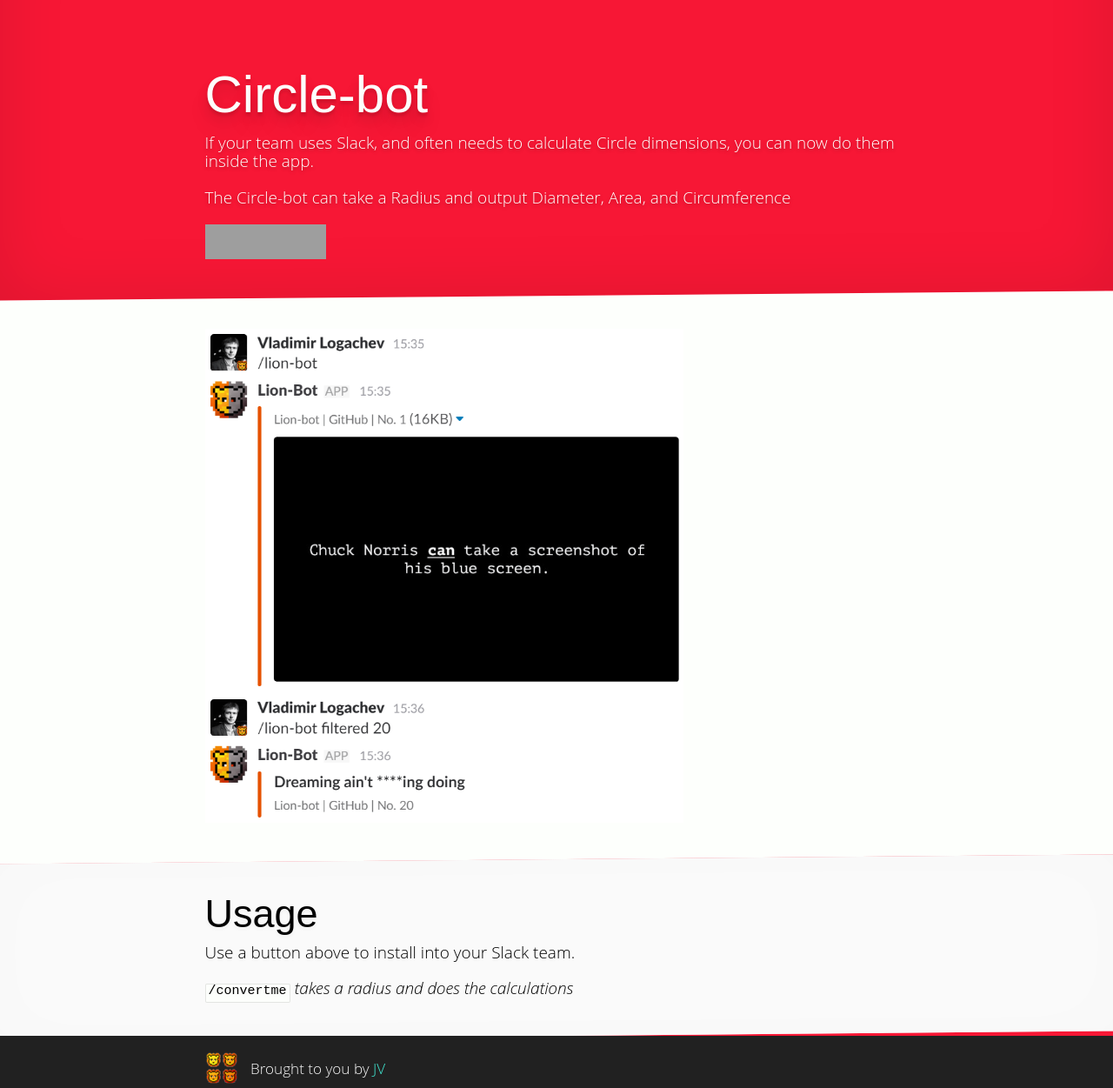
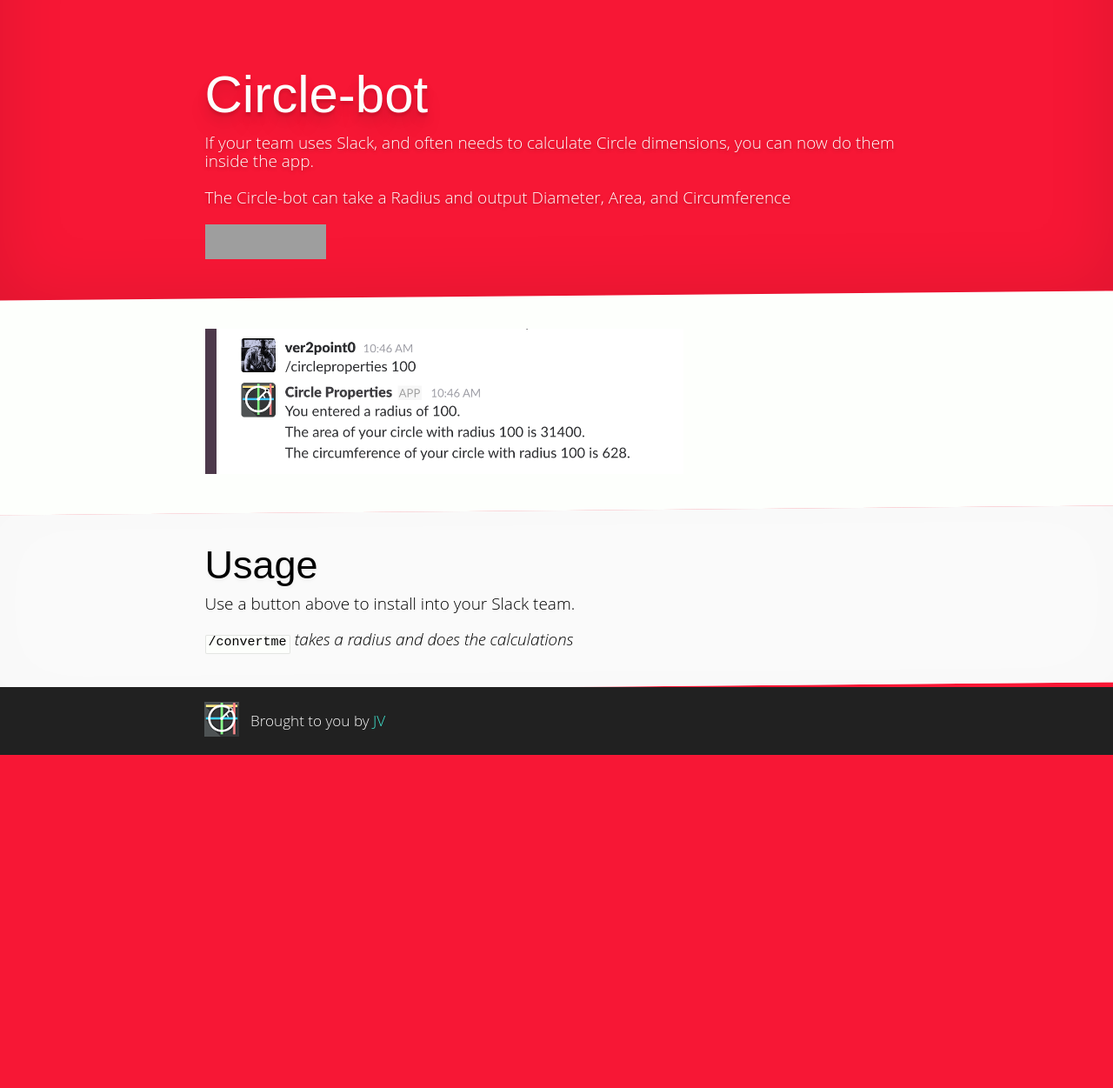
Before and after one commit to jb9000/jv-slack-bot, a website: page index.html in a window 1280 px wide. Shown: the whole page at 87% size. After the commit the page ends 868 px from the top, so only its background shows below. Drawn offline with Linux system fonts and the light colour scheme; grey boxes are pictures that could not be loaded; files whose address does not match are found by name.

Commit message:
updated screenshot and team icon

```diff
--- a/index.html
+++ b/index.html
@@ -32,7 +32,7 @@
     </div>
     <div id="sample_wrap">
       <div class="section">
-        <p><img id="screenshot" src="./client/images/lionbot_screenshot.png" alt="Screenshot"/></p>
+        <p><img id="screenshot" src="./client/images/screenshot.png" alt="Screenshot"/></p>
       </div>
     </div>
     <div id="usage_wrap">
@@ -46,7 +46,7 @@
     <div id="credits_wrap">
       <div class="section">
         <div class="inline-block">
-          <a href="https://github.com/jeffbautista/jv-slack-bot" target="_blank"><img id="logo" src="./client/images/gangof4_icon.png" alt="GoFL"/></a>
+          <a href="https://github.com/jeffbautista/jv-slack-bot" target="_blank"><img id="logo" src="./client/images/circleicon.png" alt="GoFL"/></a>
         </div>
         <div class="inline-block">
           <p>Brought to you by <a href="https://github.com/jeffbautista/jv-slack-bot" target="_blank">JV</a></p>
```
Also changed, not shown: client/images/circleicon.png (added), client/images/screenshot.png (added).
